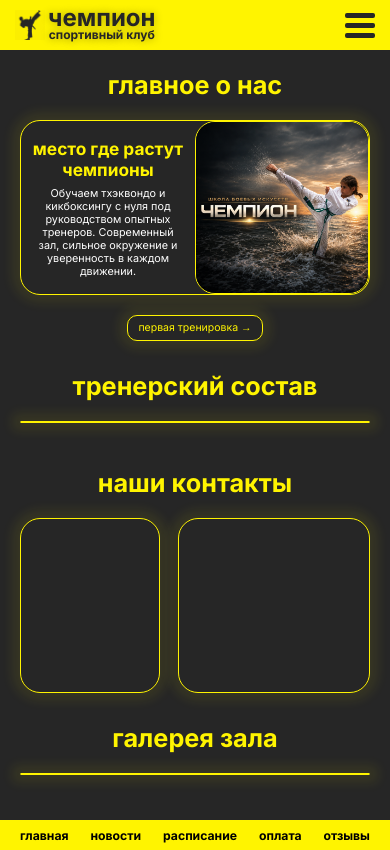
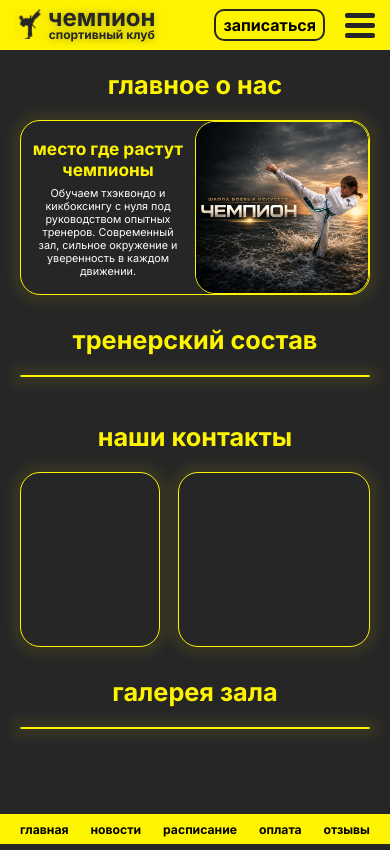
Before and after one commit to rasul-not-dev/champion_project, a Django app: page / in a window 390 px wide. Run offline with Django 5.2, Linux system fonts and the light colour scheme; data that the repository does not hold is empty; some libraries are stand-ins or nearby versions.

Commit message:
готова страница "записаться" и ее кнопки в хедере и боквой менюшке

```diff
--- a/champion/booking/models.py
+++ b/champion/booking/models.py
@@ -3,12 +3,12 @@ from django.db import models
 class Booking(models.Model):
     image = models.ImageField('аватарка', upload_to='booking/')
     name = models.CharField('имя', max_length=50)
-    number = models.CharField('номер', max_length=15)
+    number = models.CharField('номер', max_length=20)
     adres = models.CharField('адрес', max_length=50)
 
     class Meta:
-        verbose_name = "запись"
-        verbose_name_plural = "записи"
+        verbose_name = "главный контакт"
+        verbose_name_plural = "главный контакт"
 
 class BookingMedia(models.Model):
     name = models.CharField('имя', max_length=50)
--- a/champion/booking/templates/booking/booking.html
+++ b/champion/booking/templates/booking/booking.html
@@ -15,7 +15,7 @@
                 <span class="booking-contact__number">{{ booking.number }}</span>
             </div>
         </div>
-        <a href="" class="booking-contact__button">позвонить</a>
+        <a href="tel:{{ booking.number }}" class="booking-contact__button">позвонить</a>
     </div>
 
     <div class="booking__location booking-location">
--- a/champion/main/models.py
+++ b/champion/main/models.py
@@ -28,7 +28,7 @@ class Contacts(models.Model):
 
 
 class GymGallery(models.Model):
-    photo = models.ImageField('фото', upload_to='gym_gallery')
+    photo = models.ImageField('фото', upload_to='gym_gallery/')
 
     class Meta():
         verbose_name = "Фотография зала"
--- a/champion/main/templates/main/home.html
+++ b/champion/main/templates/main/home.html
@@ -49,7 +49,6 @@
         <img src="{% static 'main/images/hero_image.png' %}" alt="фото клуба" class="hero__img">
       </div>
     </div>
-    <a href="#" class="hero__button">первая тренировка →</a>
   </div>
 
   <div class="trainers">
--- a/champion/main/views.py
+++ b/champion/main/views.py
@@ -2,9 +2,9 @@ from django.shortcuts import render
 from .models import Trainer, Contacts, GymGallery
 
 def home(request):
-    trainers = Trainer.objects.all()
-    contacts = Contacts.objects.all()
-    gym_gallery = GymGallery.objects.all()
+    trainers = Trainer.objects.all()[:10]
+    contacts = Contacts.objects.all()[:2]
+    gym_gallery = GymGallery.objects.all()[:10]
     return render(request, 'main/home.html', context={'trainers': trainers,
                                                       'contacts': contacts,
                                                       'gym_gallery': gym_gallery,
--- a/champion/static/css/main.css
+++ b/champion/static/css/main.css
@@ -3,7 +3,7 @@
 /* ======= БАЗОВЫЕ НАСТРОЙКИ И ПЕРЕМЕННЫЕ ========= */
 :root {
   --primary: #fff400;
-  --secondary: #262626;
+  --secondary: rgb(38, 38, 38);
   --shadowbox: 0 0px 12px 8px rgba(255, 244, 0, 0.08);
   --border: solid 1px var(--primary);
   --textshadow: 0 0 8px rgba(255, 215, 0, 0.4);
@@ -40,8 +40,7 @@ body {
   background-color: var(--secondary);
   position: relative;
   max-width: 1440px;
-  margin-top: 50px;
-  margin: 0 auto;
+  margin: 50px auto 0 auto;
   min-height: 500px;
 }
 
@@ -76,6 +75,7 @@ body::-webkit-scrollbar {
 .header__image {
   width: 30px;
   margin-right: 3px;
+  margin-top: 2px;
 }
 
 .header__content {
@@ -102,6 +102,17 @@ body::-webkit-scrollbar {
   display: block;
 }
 
+.header__booking-button {
+  font-weight: bold;
+  padding: 4px 7px;
+  border: 2px solid var(--secondary);
+  border-radius: 10px;
+  transition: all 0.3s ease;
+}
+.header__booking-button:hover {
+  transform: scale(1.03);
+}
+
 .burger-menu {
   width: 30px;
   height: 25px;
@@ -358,24 +399,6 @@ body::-webkit-scrollbar {
   width: 100%;
   height: 100%;
   object-fit: cover;
-}
-
-.hero__button {
-  border: solid 1px var(--primary);
-  border-radius: 10px;
-  padding-block: 5px 6px;
-  padding-inline: 10px;
-  display: block;
-  width: fit-content;
-  margin-inline: auto;
-  font-size: 0.625rem;
-  font-size: clamp(0.625rem, 0.2232142857rem + 1.7857142857vw, 1.25rem);
-  box-shadow: var(--shadowbox);
-}
-
-.hero__button:hover {
-  transform: scale(1.05);
-  transition: all 0.3s ease;
 }
 
 /* === trainers === */
--- a/champion/templates/base.html
+++ b/champion/templates/base.html
@@ -10,7 +10,7 @@
   <link rel="stylesheet" href="{% static 'css/main.css' %}">
 
   {% block extra_css_home_page %} {% endblock %}
-  <script src="https://kit.fontawesome.com/cecf21d759.js" crossorigin="anonymous"></script>
+  <script src="https://kit.fontawesome.com/cecf21d759.js" crossorigin="anonymous" defer></script>
 </head>
 
 <body>
@@ -19,11 +19,12 @@
     <input type="checkbox" id="burger-toggle" class="burger-toggle">
 
     <header class="header">
-      <img src="{% static 'images/image.png' %}" class="header__image" alt="лого">
-      <div class="header__content">
+      <a href="{% url 'home' %}" class="header__image-link"><img src="{% static 'images/image.png' %}" class="header__image" alt="лого"></a>
+      <a class="header__content" href="{% url 'home' %}">
         <span class="header__title">чемпион</span>
         <span class="header__subtitle">спортивный клуб</span>
-      </div>
+      </a>
+      <a href="{% url 'booking' %}" class="header__booking-button">записаться</a>
       <label for="burger-toggle" class="burger-menu">
         <div class="burger-menu__line"></div>
         <div class="burger-menu__line"></div>
@@ -39,6 +40,7 @@
               <a href="{% url link.url_name %}" class="aside__link"><i class="{{ link.icon }}"></i> {{ link.title }}</a>
           {% endfor %}
         </div>
+        <a href="{% url 'booking' %}" class="aside__button">записаться</a>
       </nav>
     </aside>
 
```
Also changed, not shown: other parts of champion/static/css/main.css (+31 -4 lines), champion/static/scss/base/_base.scss (+50 -3 lines), champion/static/scss/home-page/_home-page.scss (+17 -21 lines), 1 other file.
